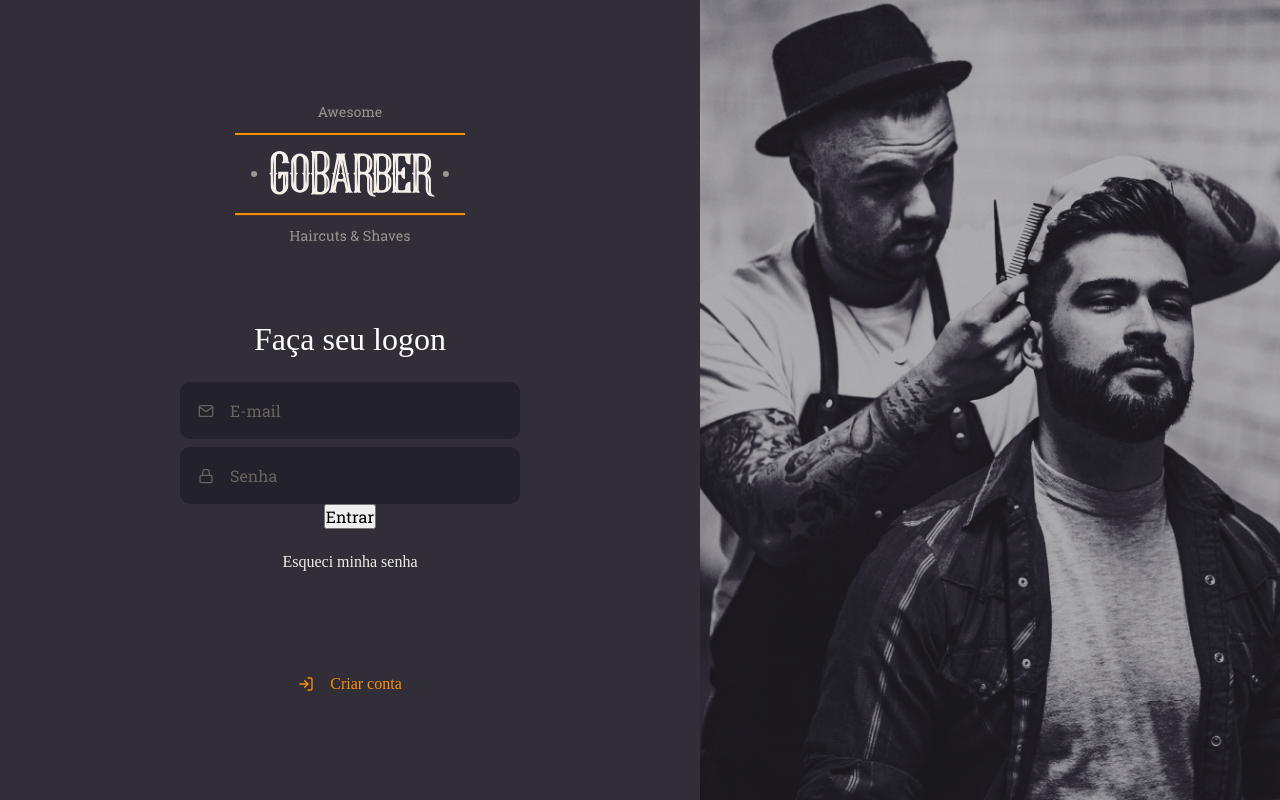
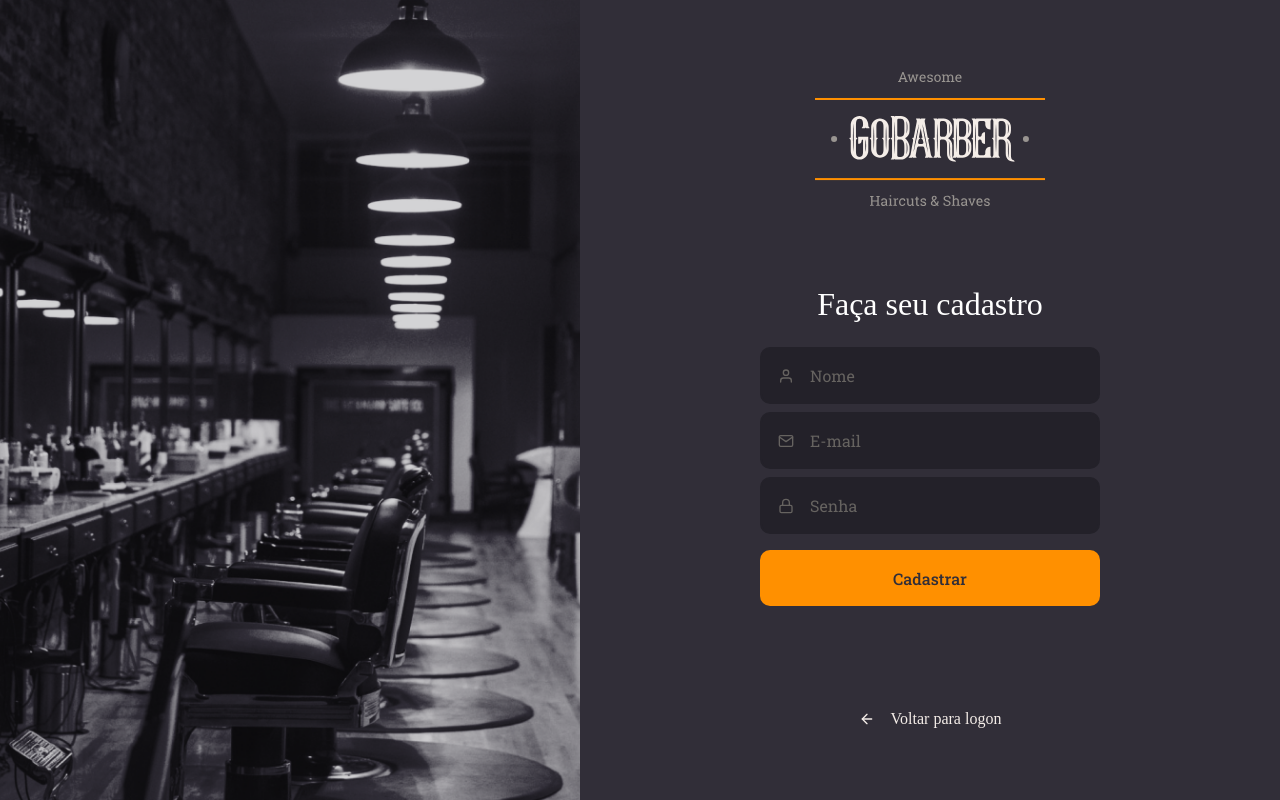
Before and after one commit to luizpaulolppa/gobarber-web, a React (Create React App) app: page / in a window 1280 px wide. Built offline with nearby package versions, Linux system fonts and the light colour scheme.

Commit message:
criado nova page

```diff
--- a/src/App.tsx
+++ b/src/App.tsx
@@ -1,11 +1,12 @@
 import React from 'react';
 import GlobalStyle from './styles/global';
 
-import SignIn from './pages/SignIn/index';
+import SignIn from './pages/SignIn';
+import SignUp from './pages/SignUp';
 
 const App: React.FC = () => (
   <>
-    <SignIn />
+    <SignUp />
     <GlobalStyle />
   </>
 );
--- a/src/components/Button/index.tsx
+++ b/src/components/Button/index.tsx
@@ -1,5 +1,4 @@
 import React, { ButtonHTMLAttributes } from 'react';
-import Button from '../Input';
 
 import { Container } from './styles';
 
--- a/src/components/Button/styles.ts
+++ b/src/components/Button/styles.ts
@@ -2,7 +2,6 @@
 import { shade } from 'polished';
 
 export const Container = styled.button`
-  button {
   background: #FF9000;
   height: 56px;
   border-radius: 10px;
@@ -17,5 +16,4 @@
   &:hover {
     background: ${shade(0.2, '#FF9000')}
   }
-  }
 `;
--- /dev/null
+++ b/src/pages/SignUp/index.tsx
@@ -0,0 +1,34 @@
+import React from 'react';
+import { FiArrowLeft, FiMail, FiLock, FiUser } from 'react-icons/fi';
+
+import logoImg from '../../assets/logo.svg';
+
+import Input from '../../components/Input';
+import Button from '../../components/Button';
+
+import { Container, Content, Background } from './styles';
+
+const SignUp: React.FC = () => (
+  <Container>
+    <Background />
+    <Content>
+      <img src={logoImg} alt="GoBarber"/>
+
+      <form>
+        <h1>Faça seu cadastro</h1>
+
+        <Input type="text" name="name" icon={FiUser} placeholder="Nome" />
+        <Input type="text" name="email" icon={FiMail} placeholder="E-mail" />
+        <Input type="password" name="password" icon={FiLock} placeholder="Senha" />
+
+        <Button type="submit">Cadastrar</Button>
+      </form>
+      <a href="/">
+        <FiArrowLeft />
+        Voltar para logon
+      </a>
+    </Content>
+  </Container>
+)
+
+export default SignUp;
--- /dev/null
+++ b/src/pages/SignUp/styles.ts
@@ -0,0 +1,66 @@
+import styled from 'styled-components';
+import { shade } from 'polished';
+
+import signUpBackgroungImg from '../../assets/sign-up-background.png';
+
+export const Container = styled.div`
+  height: 100vh;
+  display: flex;
+  align-items: stretch;
+`;
+
+export const Content = styled.div`
+  display: flex;
+  flex-direction: column;
+  align-items: center;
+  place-content: center;
+  width: 100%;
+  max-width: 700px;
+
+  form {
+    margin: 80px 0px;
+    width: 340px;
+    text-align: center;
+
+    h1 {
+      margin-bottom: 24px;
+    }
+
+    a {
+      color: #F4EDE8;
+      display: block;
+      margin-top: 24px;
+      text-decoration: none;
+      transition: color 0.2;
+
+      &:hover {
+        color: ${shade(0.2, '#F4EDE8')}
+      }
+    }
+  }
+
+  > a {
+    color: #f4ede8;
+    display: block;
+    margin-top: 24px;
+    text-decoration: none;
+    transition: color 0.2;
+    display: flex;
+    align-items: center;
+    transition: color 0.2;
+
+    svg {
+      margin-right: 16px;
+    }
+
+    &:hover {
+      color: ${shade(0.2, '#f4ede8')}
+    }
+  }
+`;
+
+export const Background = styled.div`
+  flex: 1;
+  background: url(${signUpBackgroungImg}) no-repeat center;
+  background-size: cover;
+`;
```
Also changed, not shown: src/assets/sign-up-background.png (added). Lines whose indentation alone changed are shown as unchanged.
